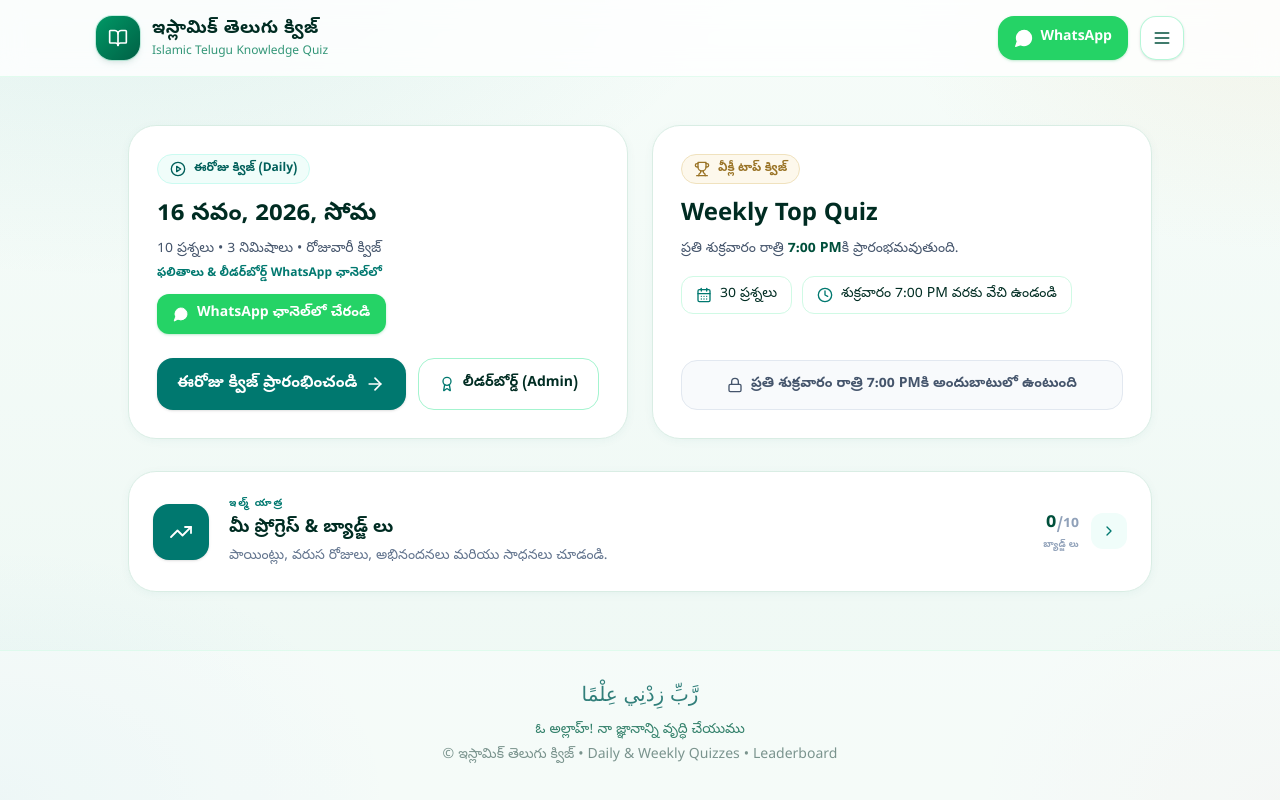
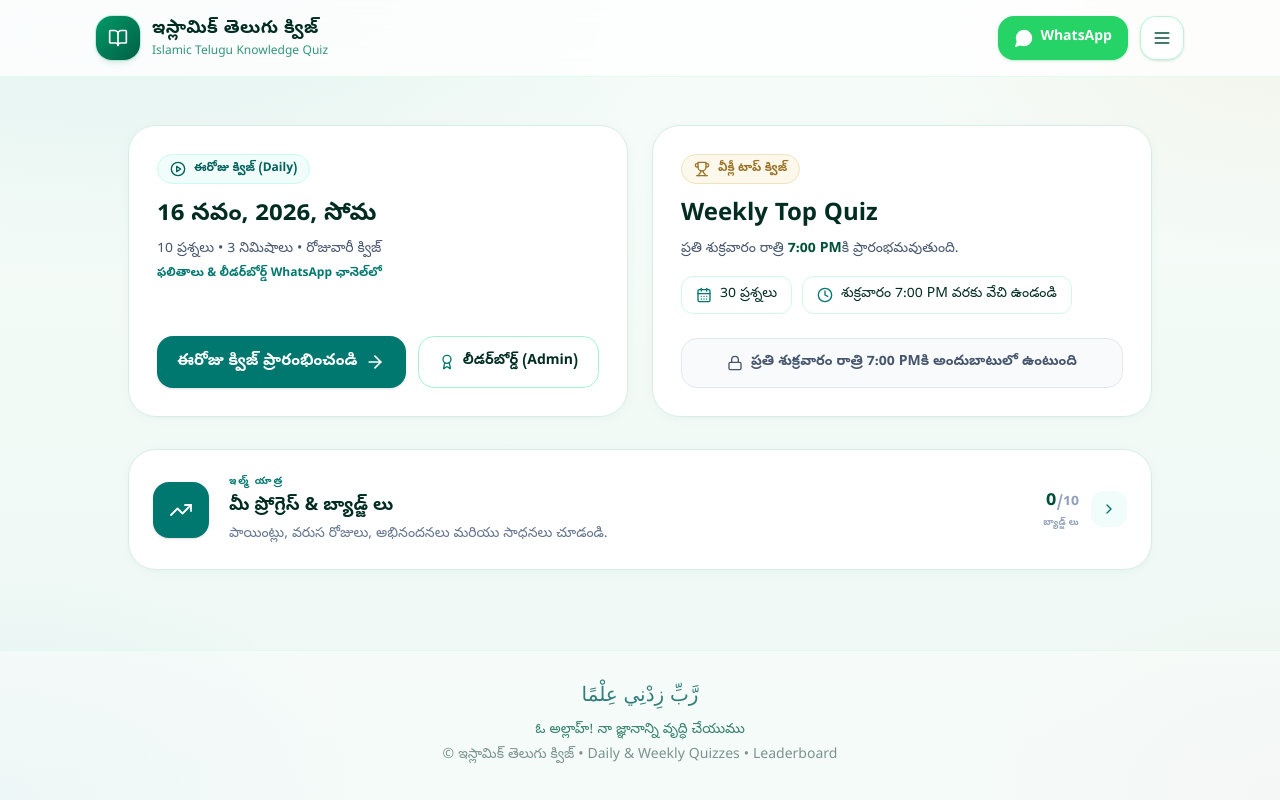
Before and after one commit to Syed-Niyaz/Teluguislamicquiz, a React (Vite) app: page / in a window 1280 px wide. Built offline with nearby package versions, Linux system fonts and the light colour scheme.

Commit message:
ui: remove WhatsApp button from homepage quiz section

```diff
--- a/src/components/IntroScreen.jsx
+++ b/src/components/IntroScreen.jsx
@@ -1,8 +1,7 @@
 import React, { useMemo } from 'react';
-import { ArrowRight, Award, CalendarDays, Lock, PlayCircle, Trophy, Clock, TrendingUp, ChevronRight, MessageCircle } from 'lucide-react';
+import { ArrowRight, Award, CalendarDays, Lock, PlayCircle, Trophy, Clock, TrendingUp, ChevronRight } from 'lucide-react';
 import { getDailyQuizSchedule, getWeeklyTopQuiz, toDateKey } from '../data/dailyQuizzes';
 import { ACHIEVEMENTS, getAchievementSnapshot } from '../services/achievementService';
-import { WHATSAPP_CHANNEL_URL } from '../data/links';
 
 export default function IntroScreen({ onStartQuiz, onOpenLeaderboard, onOpenProgress, onEditProfile, savedUser }) {
   const schedule = useMemo(() => getDailyQuizSchedule(10, 0), []);
@@ -24,15 +23,6 @@ export default function IntroScreen({ onStartQuiz, onOpenLeaderboard, onOpenProg
           <h2 className="text-xl sm:text-2xl font-extrabold text-emerald-950">{todayQuiz?.label}</h2>
           <p className="text-sm text-slate-600 mt-2 font-medium">10 ప్రశ్నలు • 3 నిమిషాలు • రోజువారీ క్విజ్</p>
           <p className="text-xs text-teal-700 font-semibold mt-1.5">ఫలితాలు & లీడర్‌బోర్డ్ WhatsApp ఛానెల్‌లో</p>
-          <a
-            href={WHATSAPP_CHANNEL_URL}
-            target="_blank"
-            rel="noopener noreferrer"
-            className="mt-3 inline-flex items-center justify-center gap-2 self-start px-4 py-2.5 rounded-xl bg-[#25D366] hover:bg-[#1fb855] text-white text-xs sm:text-sm font-bold shadow-sm shadow-green-600/20 transition"
-          >
-            <MessageCircle className="w-4 h-4" fill="currentColor" strokeWidth={1.5} />
-            <span>WhatsApp ఛానెల్‌లో చేరండి</span>
-          </a>
 
           {savedUser?.name && (
             <div className="mt-4 flex flex-wrap items-center gap-x-2 gap-y-1 text-xs sm:text-sm text-emerald-900 bg-emerald-50/70 border border-emerald-100 rounded-xl px-3.5 py-2.5">
```
